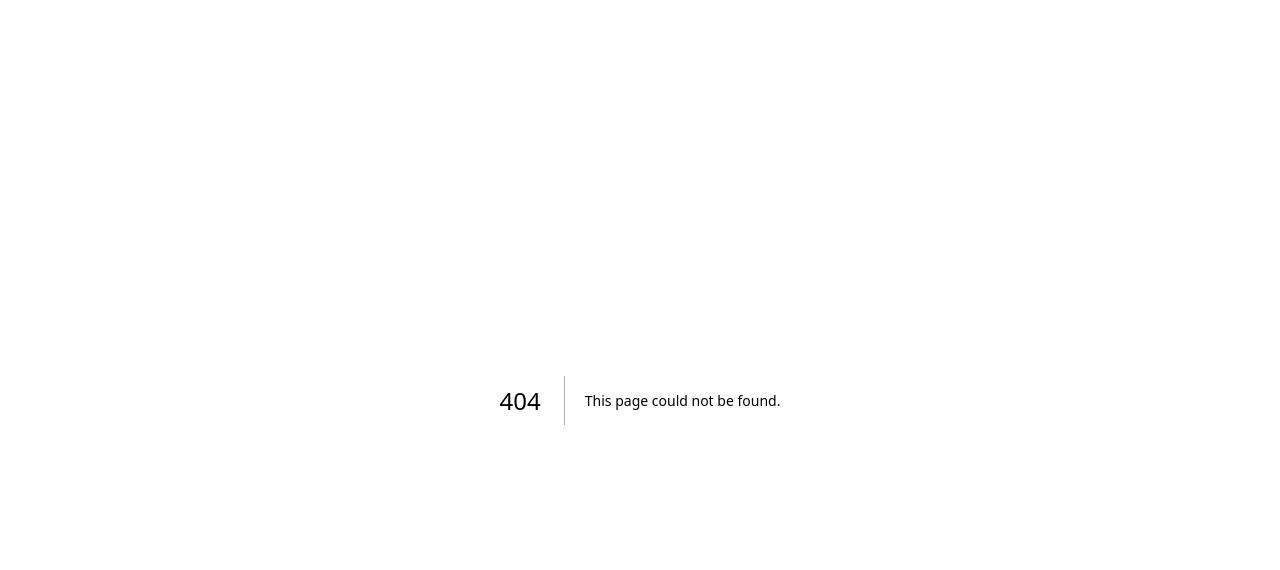
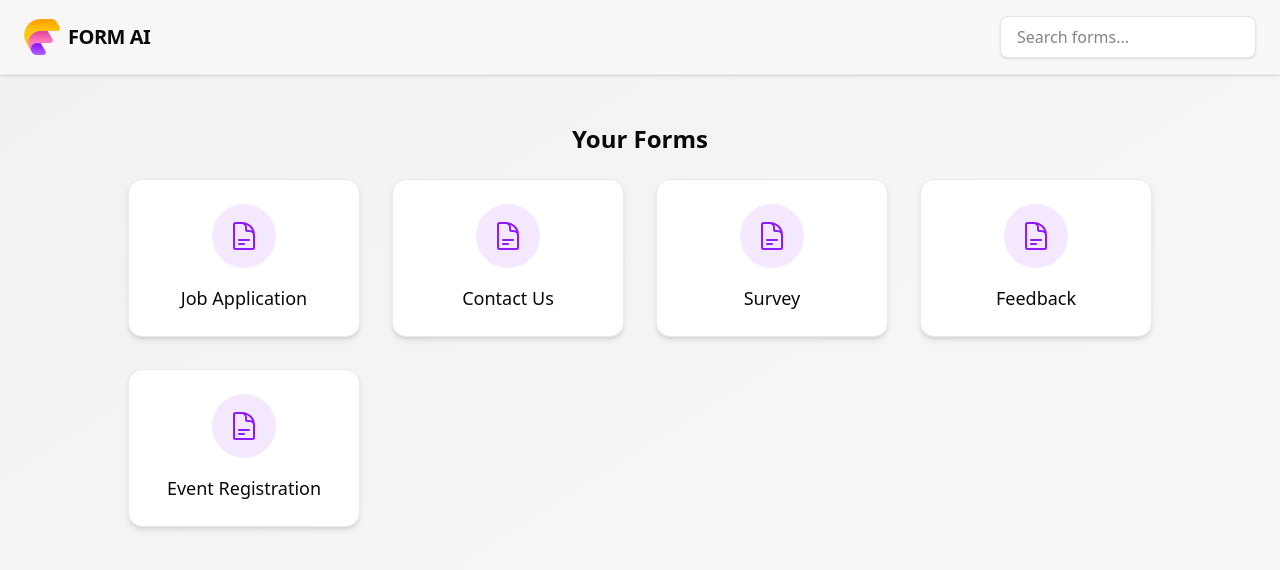
Before and after one commit to ifeora-emeka/ai-form-builder, a Next.js app: page /space in a window 1280 px wide. Before the commit this address had no page. Shown: the top 570 px of the page. Built offline with nearby package versions, Linux system fonts and the light colour scheme.

Commit message:
feat: restructure form navigation and enhance form listing; implement BuilderHeader preview functionality

```diff
--- a/app/page.tsx
+++ b/app/page.tsx
@@ -1,11 +1,9 @@
-import Image from "next/image";
-import FormBuilder from "@/components/builder/FormBuilder";
-import { PreviewProvider } from '@/context/preview.context';
+import Link from "next/link";
 
 export default function Home() {
   return (
-    <PreviewProvider>
-      <FormBuilder/>
-    </PreviewProvider>
+    <Link href={`/forms/test-form`} className="p-36">
+      Go to Form Builder
+    </Link>
   );
 }
--- /dev/null
+++ b/app/space/forms/[form_slug]/page.tsx
@@ -0,0 +1,17 @@
+import FormBuilder from '@/components/builder/FormBuilder'
+import { PreviewProvider } from '@/context/preview.context'
+import React from 'react'
+
+export async function generateStaticParams() {
+    return [{ form_slug: 'test-form' }]
+}
+
+export default function page() {
+    return (
+        <>
+            <PreviewProvider>
+                <FormBuilder />
+            </PreviewProvider>
+        </>
+    )
+}
--- /dev/null
+++ b/app/space/live/[form_slug]/page.tsx
@@ -0,0 +1,15 @@
+import React from 'react'
+
+export async function generateStaticParams() {
+    return [
+        { form_slug: 'test-form' }
+    ]
+}
+
+export default function page() {
+    return (
+        <div>
+            Live form page
+        </div>
+    )
+}
--- /dev/null
+++ b/app/space/page.tsx
@@ -0,0 +1,51 @@
+import React from 'react';
+import Image from 'next/image';
+import { HiOutlineDocumentText } from 'react-icons/hi2';
+
+const mockForms = [
+  { id: '1', name: 'Job Application', icon: <HiOutlineDocumentText className="w-8 h-8 text-primary" /> },
+  { id: '2', name: 'Contact Us', icon: <HiOutlineDocumentText className="w-8 h-8 text-primary" /> },
+  { id: '3', name: 'Survey', icon: <HiOutlineDocumentText className="w-8 h-8 text-primary" /> },
+  { id: '4', name: 'Feedback', icon: <HiOutlineDocumentText className="w-8 h-8 text-primary" /> },
+  { id: '5', name: 'Event Registration', icon: <HiOutlineDocumentText className="w-8 h-8 text-primary" /> },
+];
+
+export default function FormsListPage() {
+  return (
+    <div className="min-h-screen bg-gradient-to-br from-muted/40 to-background flex flex-col">
+      {/* Sticky Header */}
+      <header className="sticky top-0 z-20 bg-background/80 backdrop-blur border-b border-border shadow-sm flex items-center justify-between px-6 py-4">
+        <div className="flex items-center gap-2">
+          <Image src="/logo.png" alt="Form AI Logo" width={36} height={36} className="rounded" />
+          <span className="font-bold text-xl tracking-tight">FORM AI</span>
+        </div>
+        <input
+          type="text"
+          placeholder="Search forms..."
+          className="rounded-md border border-input bg-card px-4 py-2 text-base shadow-sm focus:outline-none focus:ring-2 focus:ring-primary/30 transition w-64 max-w-full"
+        />
+      </header>
+      {/* Centered Content */}
+      <main className="flex-1 flex flex-col items-center px-4">
+        <div className="w-full max-w-5xl mt-12">
+          <h2 className="text-2xl font-semibold mb-6 text-center text-foreground">Your Forms</h2>
+          <div className="grid grid-cols-1 sm:grid-cols-2 md:grid-cols-3 lg:grid-cols-4 gap-8">
+            {mockForms.map(form => (
+              <div
+                key={form.id}
+                className="group bg-card border border-border rounded-xl shadow-md p-6 flex flex-col items-center hover:shadow-lg transition-all duration-200 cursor-pointer hover:border-primary/60 hover:bg-primary/5"
+              >
+                <div className="mb-4 flex items-center justify-center w-16 h-16 rounded-full bg-primary/10 group-hover:bg-primary/20">
+                  {form.icon}
+                </div>
+                <span className="font-medium text-lg text-center text-foreground group-hover:text-primary transition-colors">
+                  {form.name}
+                </span>
+              </div>
+            ))}
+          </div>
+        </div>
+      </main>
+    </div>
+  );
+}
--- a/components/builder/layout/BuilderHeader.tsx
+++ b/components/builder/layout/BuilderHeader.tsx
@@ -1,8 +1,9 @@
 import { Button } from "@/components/ui/button";
 import { usePreview } from "@/hooks/usePreview";
-import { HiBars3BottomLeft, HiOutlineArrowPath, HiPencil } from "react-icons/hi2";
-import { useTheme } from "next-themes"
+import { HiBars3BottomLeft, HiOutlineArrowPath, HiPencil, HiEye } from "react-icons/hi2";
+import { useTheme } from "next-themes";
 import { HiArrowUturnLeft, HiArrowUturnRight } from "react-icons/hi2";
+import { useRouter } from "next/navigation";
 import {
     DropdownMenu,
     DropdownMenuContent,
@@ -12,11 +13,10 @@ import {
 import { Moon, Sun } from "lucide-react";
 
 export default function BuilderHeader() {
-    const { setTheme, theme } = useTheme()
+    const { setTheme, theme } = useTheme();
     const { undo, redo, canRedo, canUndo } = usePreview();
     const onPreview = () => {
-        localStorage.clear();
-        window.location.reload();
+        window.open("/live/test-form", "_blank");
     };
 
     return (
@@ -59,10 +59,10 @@ export default function BuilderHeader() {
                         </DropdownMenuItem>
                     </DropdownMenuContent>
                 </DropdownMenu>
-                <Button size={'sm'} variant={'outline'} onClick={onPreview} aria-label="Redo">
-                    <HiOutlineArrowPath />
+                <Button size={'sm'} variant={'outline'} onClick={onPreview} aria-label="Preview">
+                    <HiEye />
+                    <span className="ml-1 hidden md:inline">Preview</span>
                 </Button>
-                <Button size={'sm'}>Preview</Button>
             </div>
         </header>
     );
```
